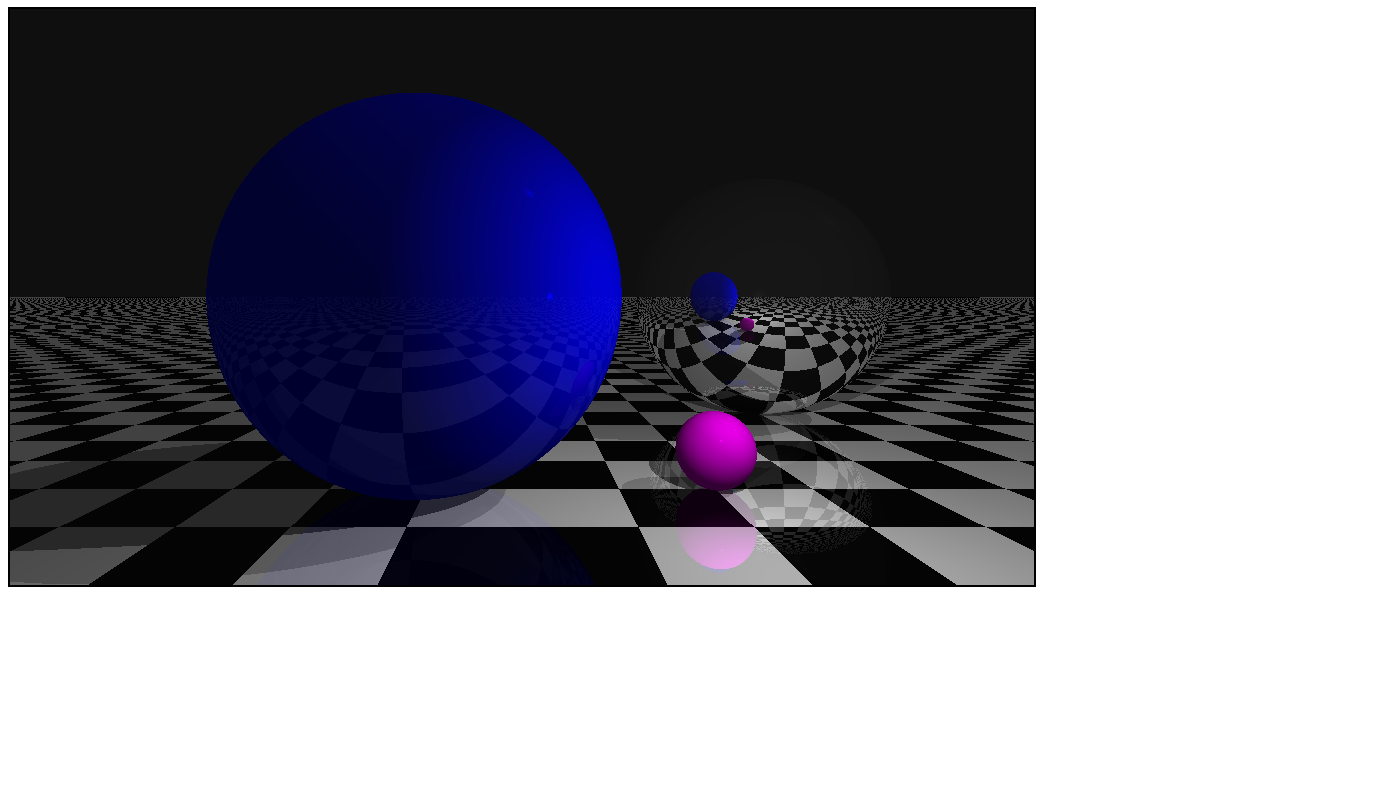
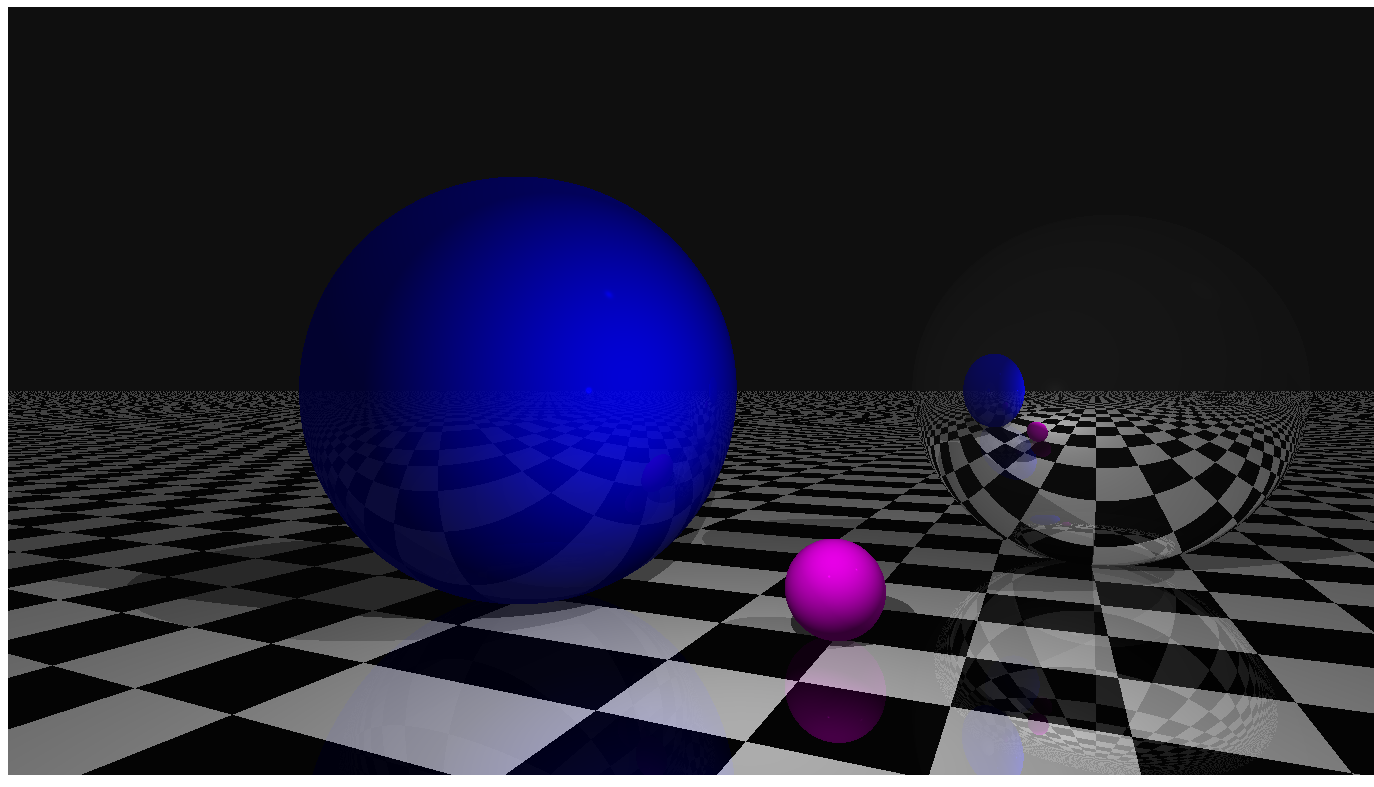
Before and after one commit to GusLem/Raytracing-with-HTML5, a plain HTML site: page index.html in a window 1280 px wide. Shown: the part 73-860 px from the top of the page, 1374 px wide, since content can reach past the window. Before the commit the page ends 800 px from the top, so only its background shows below. Drawn offline with Linux system fonts and the light colour scheme.

Commit message:
Ready to go Public

```diff
--- a/index.html
+++ b/index.html
@@ -4,11 +4,13 @@
     <meta charset="UTF-8">
     <meta http-equiv="X-UA-Compatible" content="IE=edge">
     <meta name="viewport" content="width=device-width, initial-scale=1.0">
-    <title>OH MEIN O REIDREISER</title>
+    <title>Raytracing in HTML5</title>
 </head>
 <body>
-    <h1>Raytracing learning:</h1>
-    <canvas id="canvas" width="1024" height="576" style="border: 2px solid #000000"></canvas>
+    <center>
+        <h1>Raytracing in HTML5</h1>
+        <canvas id="canvas" width="1366" height="768"> </canvas>
+    </center>
 </body>
 <script src="renderer.js"></script>
 </html>
--- a/renderer.js
+++ b/renderer.js
@@ -1,11 +1,11 @@
+//Constants
+const BACKGROUND_COLOR = [15,15,15]; //Colors are represented as arrays with 3 elements -> RGB
+const CAMERA_ANGLE = 25;
+const CANVAS_WIDTH = 1366;
+const CANVAS_HEIGHT = 768;
+const ROTATION_AXIS = [1,0,4];
 
-//Scene
-let viewport_size = 1;
-let viewport_distance = 1;
-const BACKGROUND_COLOR = [15,15,15];
-let rotation = 0;
-
-//Spheres
+//Sphere Constructor
 let Sphere = function (position, radius, color, specular,reflective) {
     this.position = position;
     this.radius = radius;
@@ -14,34 +14,38 @@ let Sphere = function (position, radius, color, specular,reflective) {
     this.reflective = reflective;
 }
 
+//Spheres
 let spheres = [
     new Sphere([2,0,5],1,[200,200,200],200,0.95),
     new Sphere([-0.5,0,3],1,[0,0,255],2050,0.1),
     new Sphere([1,-0.8,3],0.2,[255,0,255],2050,0),
 ]
 
-//Lights
-let Light = function (type, intensity) {
+//Light Constructor
+let Light = function (type, intensity, position, direction) {
     this.type = type;
     this.intensity = intensity;
-    this.position = null;
-    this.direction = null;
+
+    //Only point lights have positions
+    this.position = position;
+
+    //Only directional lights have direction
+    this.direction = direction;
 }
 
-let light_point = new Light("point", 0.6);
-light_point.position = [1,0,2];
-
-let light_direction = new Light("directional", 0.2);
-light_direction.direction = [1,1,0];
-
+//Lights
 let lights = [
     new Light("ambient", 0.2),
-    light_point,
-    light_direction,
+    new Light("point", 0.6,[1,0,2],null),
+    new Light("directional", 0.2,null,[1,1,0]),
 ]
 
 //Canvas Setup
 let canvas = document.getElementById("canvas");
+
+canvas.width = CANVAS_WIDTH;
+canvas.height = CANVAS_HEIGHT;
+
 let canvas_context = canvas.getContext("2d");
 let canvas_buffer = canvas_context.getImageData(0, 0, canvas.width, canvas.height);
 let canvas_pitch = canvas_buffer.width * 4;
@@ -67,14 +71,19 @@ let UpdateCanvas = () => {
 }
 
 let CanvasToViewport = (x,y) => {
+    let ratio = canvas.width/canvas.height;
+    let viewport_width = ratio;
+    let viewport_height = 1;
+    let viewport_distance = 1;
+
     return [
-        x*1.77 / canvas.width,
-        y*1 / canvas.height,
+        x*viewport_width / canvas.width,
+        y*viewport_height / canvas.height,
         viewport_distance
     ];
 }
 
-//Vector funcions
+//Vector functions
 let Add = (v0,v1) => {
     return [
         v0[0] + v1[0],
@@ -99,10 +108,10 @@ let Subtract = (v0,v1) => {
     ]
 }
 
-let RotateY = (rotation, v) => {
-    rotation *= Math.PI/180;
-    xx = v[0]*Math.cos(rotation) - v[2]*Math.sin(rotation);
-    zz = v[0]*Math.sin(rotation) + v[2]*Math.cos(rotation);
+let RotateY = (rotationDegrees, v) => {
+    rotationDegrees *= Math.PI/180;
+    xx = v[0]*Math.cos(rotationDegrees) - v[2]*Math.sin(rotationDegrees);
+    zz = v[0]*Math.sin(rotationDegrees) + v[2]*Math.cos(rotationDegrees);
 
     return [xx,v[1],zz];
 }
@@ -120,7 +129,7 @@ let ComputeLighting = (intersection, normal,view,specular) => {
     let intensity = 0;
     for (let i = 0; i < lights.length; i++) {
         let rayVector = null;
-        let ii = 0;
+        let localIntensity = 0;
         let t_max ;
         switch(lights[i].type) {
 
@@ -130,13 +139,13 @@ let ComputeLighting = (intersection, normal,view,specular) => {
 
             case "point":
                 rayVector = Subtract(lights[i].position,intersection);
-                ii = lights[i].intensity;
+                localIntensity = lights[i].intensity;
                 t_max = 1;
             break;
 
             case "directional":
                 rayVector = lights[i].direction;
-                ii = lights[i].intensity;
+                localIntensity = lights[i].intensity;
                 t_max = Infinity;
             break;
 
@@ -146,6 +155,7 @@ let ComputeLighting = (intersection, normal,view,specular) => {
             continue;
         }
 
+        //Do not calculate non-ambient light in case of shadows
         let shadowData = ClosestSphere(intersection,rayVector,0.001,t_max);
 
         if (shadowData[4]) {
@@ -155,7 +165,7 @@ let ComputeLighting = (intersection, normal,view,specular) => {
         //Diffuse
         let normalRayDot = DotProduct(normal,rayVector);
         if (normalRayDot > 0) {
-            intensity += ii * normalRayDot / Length(rayVector);
+            intensity += localIntensity * normalRayDot / Length(rayVector);
         }
 
         //Specular
@@ -164,7 +174,7 @@ let ComputeLighting = (intersection, normal,view,specular) => {
             let reflectionViewDot = DotProduct(reflection,view);
 
             if (reflectionViewDot > 0) {
-                intensity += ii* Math.pow(reflectionViewDot/(Length(reflection)*Length(view)),specular);
+                intensity += localIntensity * Math.pow(reflectionViewDot/(Length(reflection)*Length(view)),specular);
             }
         }
     }
@@ -208,6 +218,15 @@ let IntersectFloor = (origin,direction) => {
     return ((-1-origin[1])/direction[1]);
 }
 
+let GenerateFloorPattern = (origin,direction,closest_t) => {
+    let floorIntersection = Add(origin,Multiply(closest_t,direction));
+    let checker = (Math.abs(floorIntersection[0] % 1) < 0.5)
+    if (Math.abs(floorIntersection[2] % 1) < 0.5)
+        checker = !checker;
+
+    return Multiply(checker,[255,255,255]);
+}
+
 let ClosestSphere = (origin,direction, t_min, t_max) => {
     let closest_t = Infinity;
     let color = null;
@@ -248,6 +267,7 @@ let TraceRay = (origin, direction, t_min, t_max, recursion_count) => {
 
     let plane = false;
 
+    //Check intersection with floor
     let closestData = ClosestSphere(origin,direction,t_min,t_max);
 
     let closest_t = closestData[0]
@@ -257,21 +277,17 @@ let TraceRay = (origin, direction, t_min, t_max, recursion_count) => {
     let hit = closestData[4];
     let reflective = closestData[5];
 
+    //Check intersection with floor
     let tf = IntersectFloor(origin,direction);
 
     if (tf > t_min && tf < t_max) {
         if (tf < closest_t) {
-            closest_t = tf
-            let it = Add(origin,Multiply(closest_t,direction));
-            let checker = (Math.abs(it[0] % 1) < 0.5)
-            if (Math.abs(it[2] % 1) < 0.5)
-                checker = !checker;
-
-            color = Multiply(checker,[255,255,255]);
-            specular = null
-            reflective = 0.3
-            hit = true
-            plane = true
+            closest_t = tf;
+            color = GenerateFloorPattern(origin,direction,closest_t);
+            specular = null;
+            reflective = 0.3;
+            hit = true;
+            plane = true;
         }
     }
 
@@ -286,6 +302,8 @@ let TraceRay = (origin, direction, t_min, t_max, recursion_count) => {
     }
     else {
         normal = Subtract(intersection, position);
+
+        //Assure that the normal is a unit vector
         normal = Multiply(1/Length(normal),normal);
     }
 
@@ -307,12 +325,15 @@ let Render = (rotation) => {
     for (let i = -canvas.width/2; i <= canvas.width/2; i++) {
         for (let j = -canvas.width/2; j <= canvas.width/2; j++) {
             let direction = CanvasToViewport(i,j);
+
+            //Makes the camera rotate a predefined centre while looking at it
             direction = RotateY(rotation,direction);
 
-            let axis = [1,0,4]
-            let cameraVector = RotateY(rotation,[-1,0,-4]);
+            //Put the camera at the origin when at angle zero
+            let cameraVector = Multiply(-1,ROTATION_AXIS)
+            let cameraVectorRotated = RotateY(rotation,cameraVector);
 
-            let cameraPosition = Add(axis,cameraVector);
+            let cameraPosition = Add(ROTATION_AXIS,cameraVectorRotated);
 
             let color = TraceRay(cameraPosition,direction,1,Infinity,3);
             PutPixel(i,j,color);
@@ -331,13 +352,17 @@ function DownloadCanvasAsImage(){
     downloadLink.click();
 }
 
+let animateRotation = CAMERA_ANGLE;
+
 let Animate = () => {
     requestAnimationFrame( Animate )
-    rotation += 0.5
+    animateRotation += 0.5
+    //Uncomment to capture the image in every frame in case you want to make a prerendered animation
     //DownloadCanvasAsImage();
-    Render(rotation);
+    Render(animateRotation);
 }
 
 
-Render(0);
+Render(CAMERA_ANGLE);
+//Uncomment to animate. Warning: extremely slow in high resolutions.
 //Animate()
```
Lines whose indentation alone changed are shown as unchanged.
